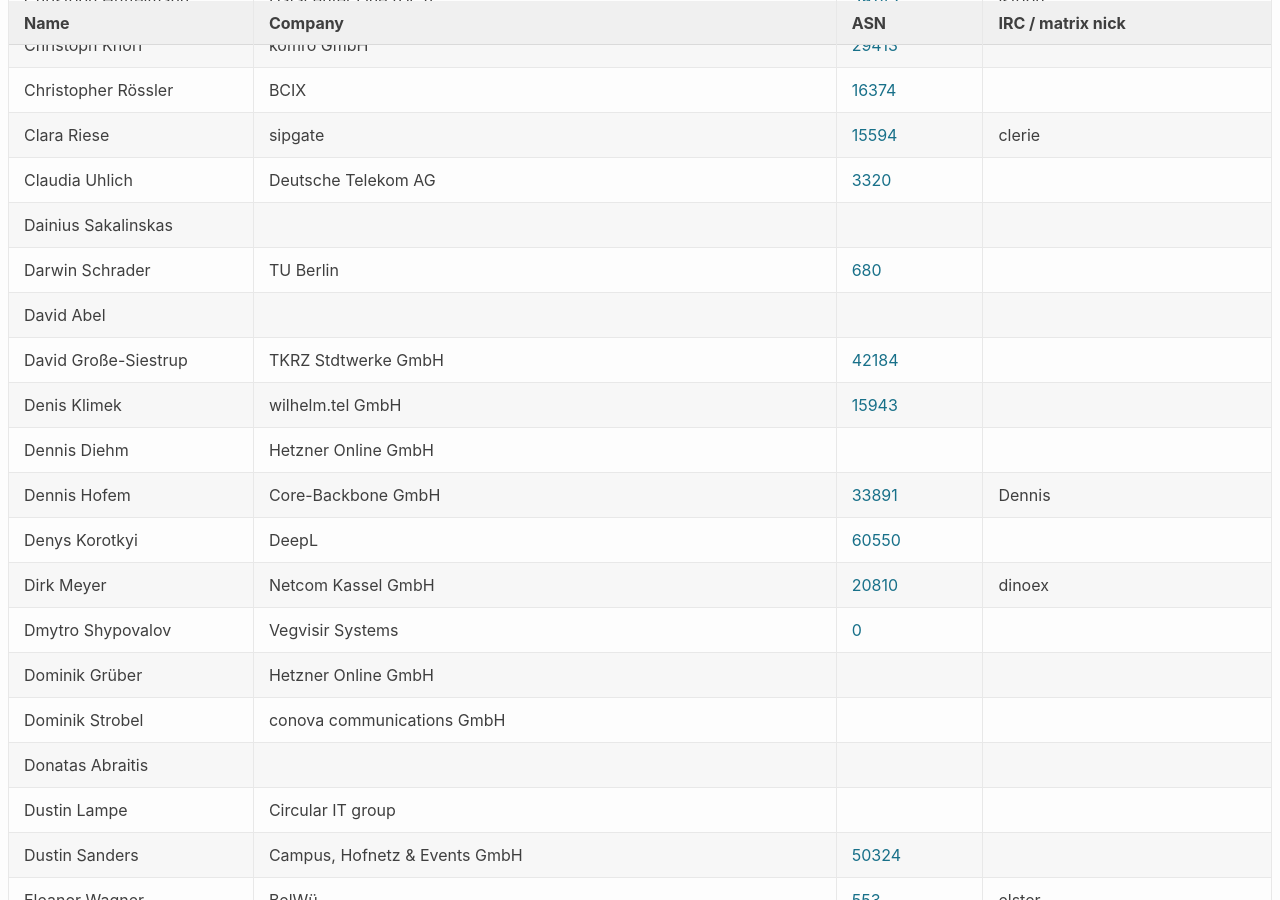
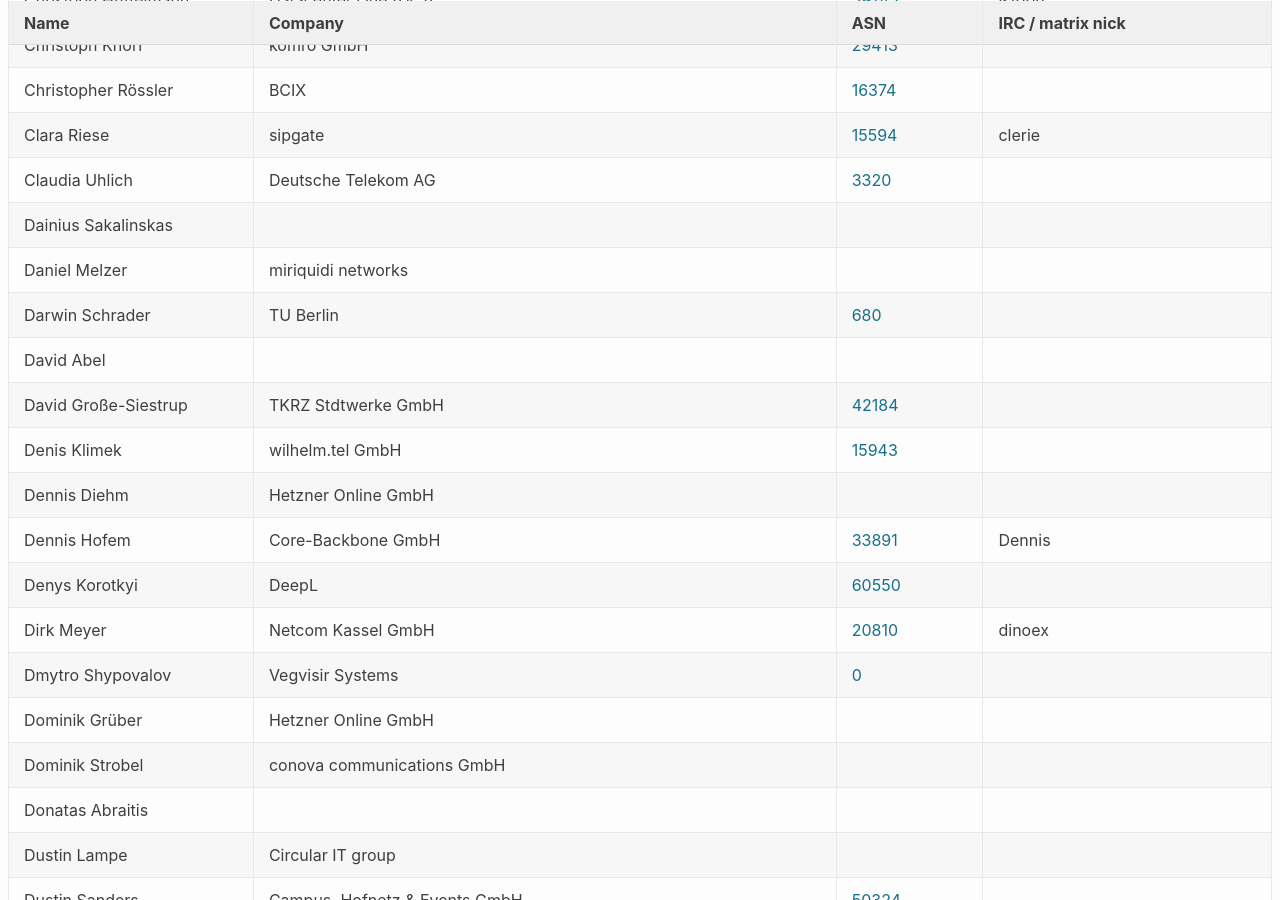
Before and after one commit to denog/pretix-attendeelist, a Jekyll site: the page built from denog16/index.markdown, in a window 1280 px wide and 900 px high, scrolled down 2653 px. Built offline with Jekyll 4.4.1, drawn with Linux system fonts in a browser that asks for light colours.

Commit message:
Latest data: Tue Oct  1 20:30:33 UTC 2024

```diff
--- a/_data/attendees_denog16_onsite.json
+++ b/_data/attendees_denog16_onsite.json
@@ -360,6 +360,12 @@
     "asn": null
   },
   {
+    "name": "Daniel Melzer",
+    "company": "miriquidi networks",
+    "irc": null,
+    "asn": null
+  },
+  {
     "name": "Darwin Schrader",
     "company": "TU Berlin",
     "irc": null,
```
